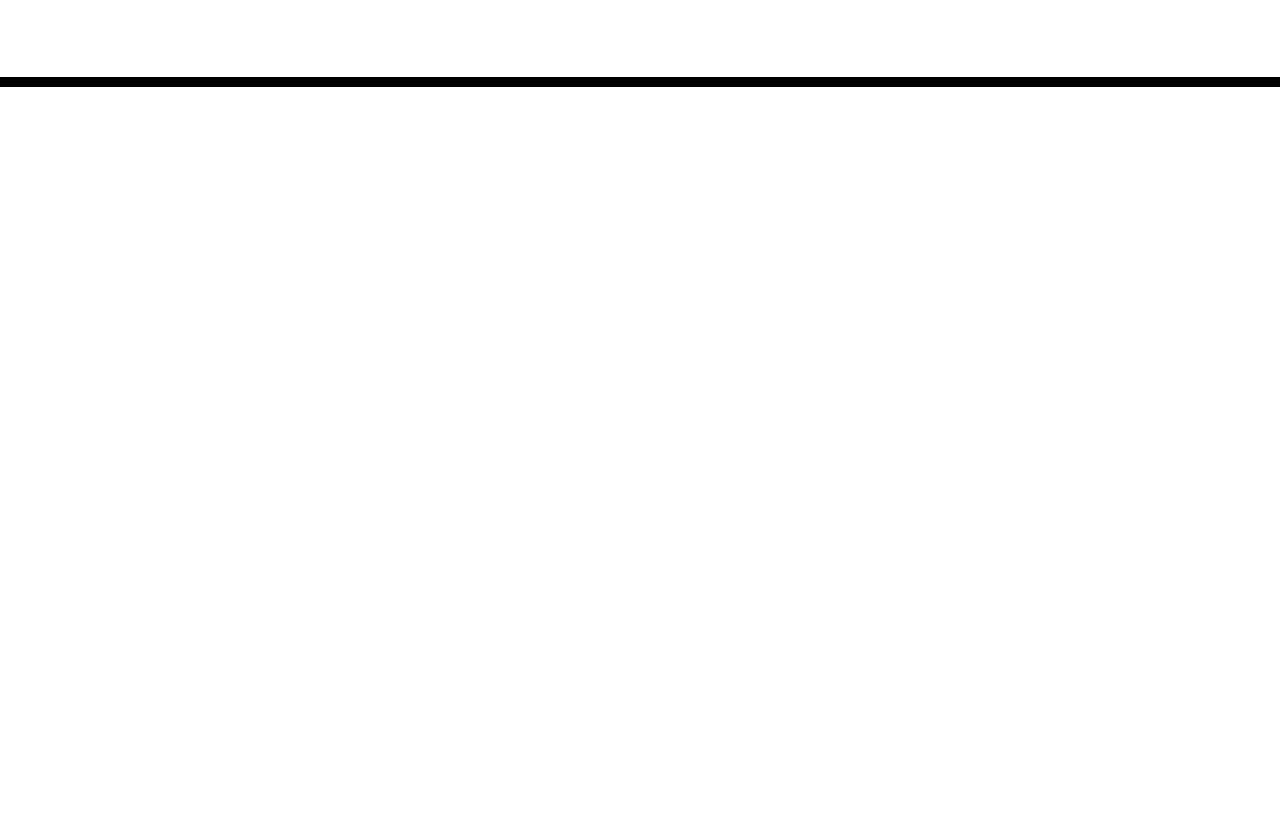
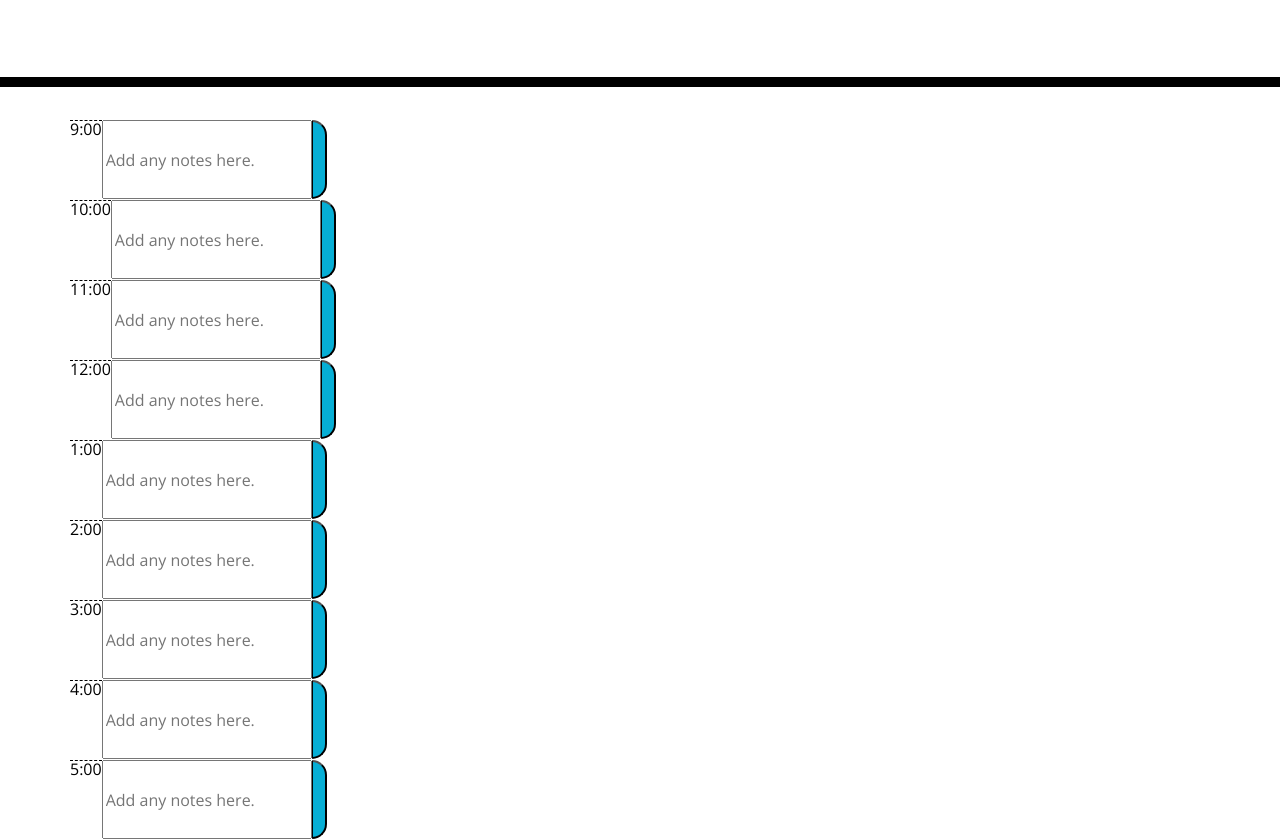
Before and after one commit to Andorask/Work-Day-Scheduler, a plain HTML site: page index.html in a window 1280 px wide. Shown: the part 181-1020 px from the top of the page. Before the commit the page ends 800 px from the top, so only its background shows below. Drawn offline with nearby package versions, Linux system fonts and the light colour scheme.

Commit message:
Added html and css files.

```diff
--- a/index.html
+++ b/index.html
@@ -18,8 +18,9 @@
       href="https://fonts.googleapis.com/css?family=Open+Sans&display=swap"
       rel="stylesheet"
     />
-    <link rel="stylesheet" href="style.css" />
+    <link rel="stylesheet" href="style.css" type="text/css"/>
     <title>Work Day Scheduler</title>
+    <script src="https://cdnjs.cloudflare.com/ajax/libs/moment.js/2.24.0/moment.min.js"></script>
   </head>
 
   <body>
@@ -30,10 +31,65 @@
     </header>
     <div class="container">
       <!-- Timeblocks go here -->
+      <div class = "row time-block">
+        <div class = "hour">9:00</div>
+        <input type = "text" block-hour = "9" placeholder = "Add any notes here." id = "9am" class = "textarea">
+        <button class = "saveBtn "></button>
+      </div>
 
+      <div class = "row time-block">
+        <div class = "hour">10:00</div>
+        <input type = "text" block-hour = "10" placeholder = "Add any notes here." id = "10am" class = "textarea">
+        <button class = "saveBtn "></button>
+      </div>
+
+      <div class = "row time-block">
+        <div class = "hour">11:00</div>
+        <input type = "text" block-hour = "11" placeholder = "Add any notes here." id = "11am" class = "textarea">
+        <button class = "saveBtn "></button>
+      </div>
+
+      <div class = "row time-block">
+        <div class = "hour">12:00</div>
+        <input type = "text" block-hour = "12" placeholder = "Add any notes here." id = "12pm" class = "textarea">
+        <button class = "saveBtn "></button>
+      </div>
+
+      <div class = "row time-block">
+        <div class = "hour">1:00</div>
+        <input type = "text" block-hour = "13" placeholder = "Add any notes here." id = "13pm" class = "textarea">
+        <button class = "saveBtn "></button>
+      </div>
+
+      <div class = "row time-block">
+        <div class = "hour">2:00</div>
+        <input type = "text" block-hour = "14" placeholder = "Add any notes here." id = "14pm" class = "textarea">
+        <button class = "saveBtn "></button>
+      </div>
+
+      <div class = "row time-block">
+        <div class = "hour">3:00</div>
+        <input type = "text" block-hour = "15" placeholder = "Add any notes here." id = "15pm" class = "textarea">
+        <button class = "saveBtn "></button>
+      </div>
+
+      <div class = "row time-block">
+        <div class = "hour">4:00</div>
+        <input type = "text" block-hour = "16" placeholder = "Add any notes here." id = "16pm" class = "textarea">
+        <button class = "saveBtn "></button>
+      </div>
+
+      <div class = "row time-block">
+        <div class = "hour">5:00</div>
+        <input type = "text" block-hour = "17" placeholder = "Add any notes here." id = "17pm" class = "textarea">
+        <button class = "saveBtn "></button>
+      </div>
     </div>
 
+    <script src="script.js"></script>
     <script src="https://code.jquery.com/jquery-3.4.1.min.js"></script>
     <script src="https://cdnjs.cloudflare.com/ajax/libs/moment.js/2.24.0/moment.min.js"></script>
+    <script src="moment.js"></script>
+    <script> moment().format(); </script>
   </body>
 </html>
--- /dev/null
+++ b/script.js
@@ -0,0 +1,10 @@
+$(document).ready(function() {
+    const timestamp = moment(localStorage.getItem("timestamp"));
+    const saveDay = parseInt(timestamp.format("DD"));
+    const currntDay = parseInt(moment().format("DD"));
+    if (timestamp != null && saveDay === currntDay)
+        $("textarea").each(function(index) {
+            $(this).text(localStorage.getItem(index.toString()));
+        });
+    $("#currentDay").text(moment().format("dddd, MMMM do YYYY"));
+})
```
Also changed, not shown: 1 other file.
